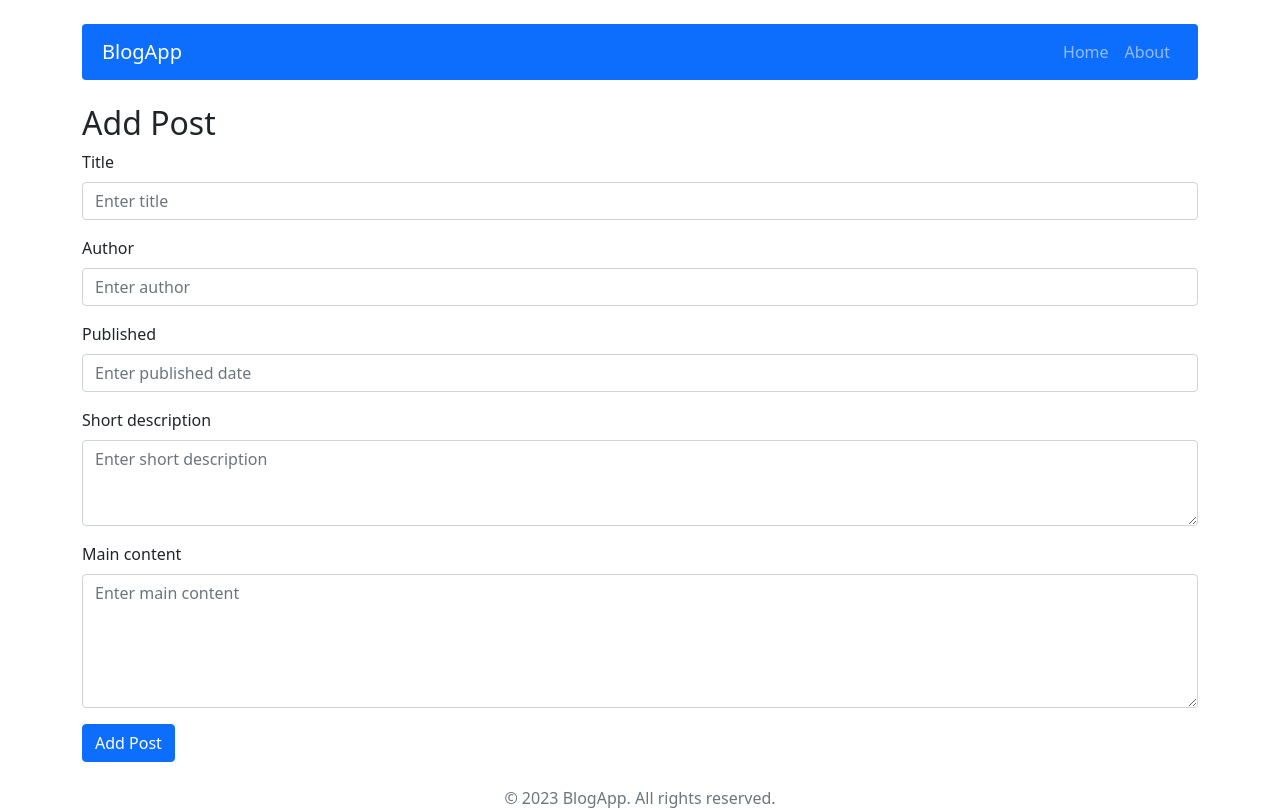
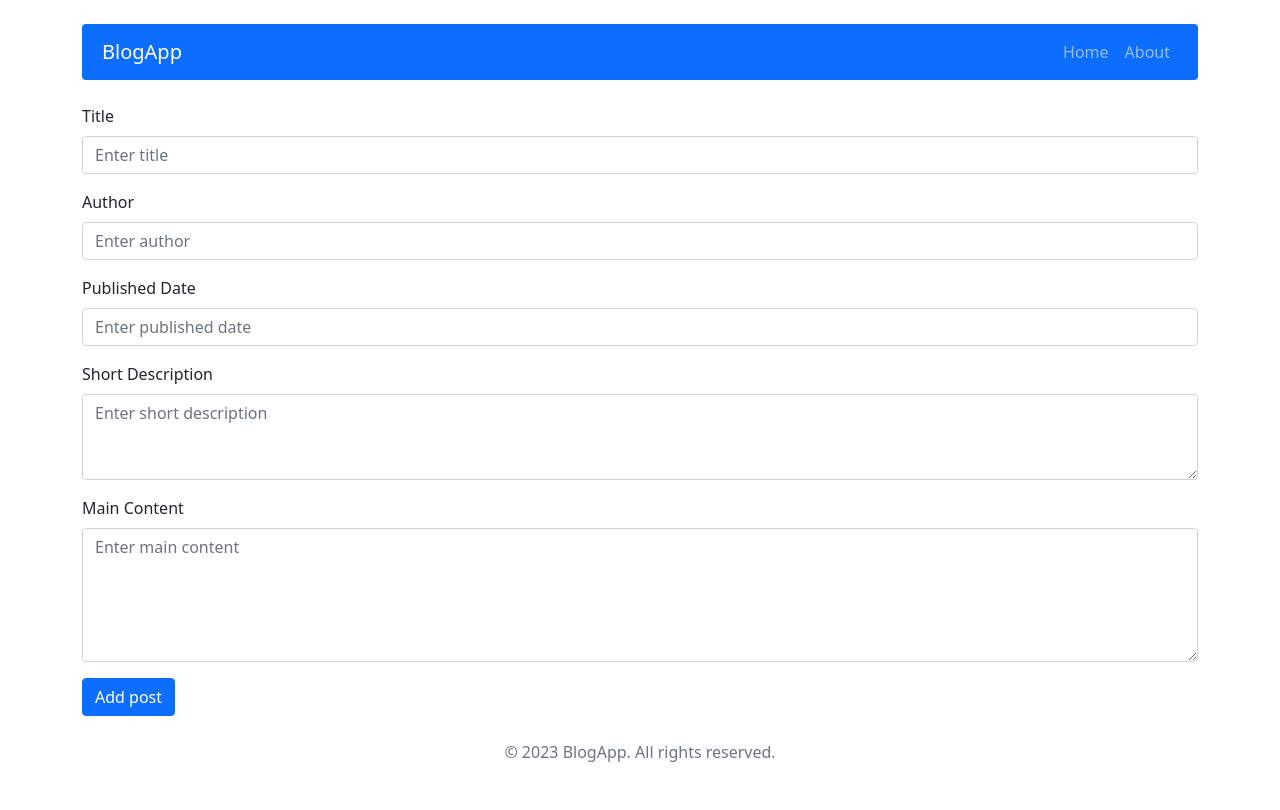
Before and after one commit to KacperKosicki/blogapp-react, a React (Create React App) app: page /post/add in a window 1280 px wide. Built offline with nearby package versions, Linux system fonts and the light colour scheme.

Commit message:
Error with edit post

```diff
--- a/src/components/features/AddPostForm/AddPostForm.js
+++ b/src/components/features/AddPostForm/AddPostForm.js
@@ -1,116 +1,21 @@
-import { Button, Form } from "react-bootstrap";
-import React, { useState } from "react";
-import { useDispatch } from "react-redux";
-import { addPost } from "../../../redux/postsRedux";
+import React from 'react';
+import { useDispatch } from 'react-redux';
+import { addPost } from '../../../redux/postsRedux';
+import PostForm from '../PostForm/PostForm';
 import { useNavigate } from 'react-router-dom';
-import { v4 as uuidv4 } from 'uuid';
 
 const AddPostForm = () => {
+  const navigate = useNavigate();
   const dispatch = useDispatch();
-  const navigate = useNavigate();
 
-  const [formData, setFormData] = useState({
-    title: "",
-    author: "",
-    publishedDate: "",
-    shortDescription: "",
-    content: "",
-  });
-
-  const handleChange = (e) => {
-    const { name, value } = e.target;
-    setFormData((prevData) => ({ ...prevData, [name]: value }));
-  };
-
-  const handleSubmit = (e) => {
-    e.preventDefault();
-
-    const postId = uuidv4();
-
-    const newPost = {
-      id: postId,
-      title: formData.title,
-      author: formData.author,
-      publishedDate: formData.publishedDate,
-      shortDescription: formData.shortDescription,
-      content: formData.content,
-    };
-
-    dispatch(addPost(newPost));
-
-    setFormData({
-      title: "",
-      author: "",
-      publishedDate: "",
-      shortDescription: "",
-      content: "",
-    });
-
-    navigate("/");
+  const handleSubmit = post => {
+    dispatch(addPost(post));
+    navigate('/')
   };
 
   return (
-    <div>
-      <h2>Add Post</h2>
-      <Form onSubmit={handleSubmit}>
-      <Form.Group className="mb-3" controlId="title">
-        <Form.Label>Title</Form.Label>
-        <Form.Control
-          type="text"
-          placeholder="Enter title"
-          name="title"
-          value={formData.title}
-          onChange={handleChange}
-        />
-      </Form.Group>
-      <Form.Group className="mb-3" controlId="author">
-        <Form.Label>Author</Form.Label>
-        <Form.Control
-          type="text"
-          placeholder="Enter author"
-          name="author"
-          value={formData.author}
-          onChange={handleChange}
-        />
-      </Form.Group>
-      <Form.Group className="mb-3" controlId="publishedDate">
-        <Form.Label>Published</Form.Label>
-        <Form.Control
-          type="text"
-          placeholder="Enter published date"
-          name="publishedDate"
-          value={formData.publishedDate}
-          onChange={handleChange}
-        />
-      </Form.Group>
-      <Form.Group className="mb-3" controlId="shortDescription">
-        <Form.Label>Short description</Form.Label>
-        <Form.Control
-          as="textarea"
-          rows={3}
-          placeholder="Enter short description"
-          name="shortDescription"
-          value={formData.shortDescription}
-          onChange={handleChange}
-        />
-      </Form.Group>
-      <Form.Group className="mb-3" controlId="content">
-        <Form.Label>Main content</Form.Label>
-        <Form.Control
-          as="textarea"
-          rows={5}
-          placeholder="Enter main content"
-          name="content"
-          value={formData.content}
-          onChange={handleChange}
-        />
-      </Form.Group>
-      <Button variant="primary" type="submit">
-        Add Post
-      </Button>
-    </Form>
-    </div>
-  );
+    <PostForm action={handleSubmit} actionText="Add post" />
+  )
 };
 
 export default AddPostForm;
--- /dev/null
+++ b/src/components/features/EditPostForm/EditPostForm.js
@@ -0,0 +1,21 @@
+import React from 'react';
+import { useDispatch } from 'react-redux';
+import { editPost } from '../../../redux/postsRedux';
+import PostForm from '../PostForm/PostForm';
+import { useNavigate } from 'react-router-dom';
+
+const EditPostForm = ({ postToEdit }) => {
+  const dispatch = useDispatch();
+  const navigate = useNavigate();
+
+  const handleSubmit = post => {
+    dispatch(editPost({ ...post, id: postToEdit.id }));
+    navigate('/');
+  };
+
+  return (
+    <PostForm action={handleSubmit} actionText="Edit Post" initialData={postToEdit.id} />
+  );
+};
+
+export default EditPostForm;
--- /dev/null
+++ b/src/components/features/PostForm/PostForm.js
@@ -0,0 +1,71 @@
+import React, { useState } from 'react';
+import { Form, Button } from 'react-bootstrap';
+import PropTypes from 'prop-types';
+import { v4 as uuidv4 } from 'uuid';
+
+const PostForm = ({ action, actionText, initialData = {} }) => {
+  const [formData, setFormData] = useState({
+    id: initialData.id || uuidv4(),
+    title: initialData.title || '',
+    author: initialData.author || '',
+    publishedDate: initialData.publishedDate || '',
+    shortDescription: initialData.shortDescription || '',
+    content: initialData.content || '',
+  });
+
+  const handleChange = (e) => {
+    const { name, value } = e.target;
+    setFormData((prevData) => ({
+      ...prevData,
+      [name]: value,
+    }));
+  };
+
+  const handleSubmit = (e) => {
+    e.preventDefault();
+    action(formData);
+  };
+
+  const renderFormField = (name, label, type = 'text', rows = 1) => (
+    <Form.Group className="mb-3" controlId={name}>
+      <Form.Label>{label}</Form.Label>
+      <Form.Control
+        type={type}
+        as={type === 'textarea' ? 'textarea' : 'input'}
+        rows={rows}
+        placeholder={`Enter ${label.toLowerCase()}`}
+        name={name}
+        value={formData[name]}
+        onChange={handleChange}
+      />
+    </Form.Group>
+  );
+
+  return (
+    <Form onSubmit={handleSubmit}>
+      {renderFormField('title', 'Title')}
+      {renderFormField('author', 'Author')}
+      {renderFormField('publishedDate', 'Published Date')}
+      {renderFormField('shortDescription', 'Short Description', 'textarea', 3)}
+      {renderFormField('content', 'Main Content', 'textarea', 5)}
+      <Button variant="primary" type="submit">
+        {actionText}
+      </Button>
+    </Form>
+  );
+};
+
+PostForm.propTypes = {
+  action: PropTypes.func.isRequired,
+  actionText: PropTypes.string.isRequired,
+  initialData: PropTypes.shape({
+    id: PropTypes.string,
+    title: PropTypes.string,
+    author: PropTypes.string,
+    publishedDate: PropTypes.string,
+    shortDescription: PropTypes.string,
+    content: PropTypes.string,
+  }),
+};
+
+export default PostForm;
--- a/src/components/pages/EditPost/EditPost.js
+++ b/src/components/pages/EditPost/EditPost.js
@@ -1,10 +1,11 @@
 import React from 'react';
+import EditPostForm from '../../features/EditPostForm/EditPostForm';
 
 const EditPost = () => {
+
   return (
     <div>
-      <h2>Przykładowy nagłówek EditPost</h2>
-      <p>Tutaj znajdziesz przykładowy tekst do edycji.</p>
+      <EditPostForm />
     </div>
   );
 };
--- a/src/redux/postsRedux.js
+++ b/src/redux/postsRedux.js
@@ -1,10 +1,12 @@
 // actions
 const ADD_POST = 'app/posts/ADD_POST';
 const REMOVE_POST = 'app/posts/REMOVE_POST';
+const EDIT_POST = 'app/posts/EDIT_POST';
 
 // action creators
 export const addPost = (post) => ({ type: ADD_POST, payload: { post } });
 export const removePost = (postId) => ({ type: REMOVE_POST, payload: { postId } });
+export const editPost = (post) => ({ type: EDIT_POST, payload: { post } });
 
 const postsReducer = (statePart = [], action) => {
   switch (action.type) {
@@ -13,6 +15,8 @@ const postsReducer = (statePart = [], action) => {
     case REMOVE_POST:
       const updatedPosts = statePart.filter(post => post.id !== action.payload.postId);
       return updatedPosts;
+    case EDIT_POST:
+      return statePart.map(post => (post.id === action.payload.id ? { ...post, ...action.payload } : post));
     default:
       return statePart;
   }
```
Also changed, not shown: src/components/features/EditPostForm/EditPostForm.module.scss (added), src/components/features/PostForm/PostForm.module.scss (added).
